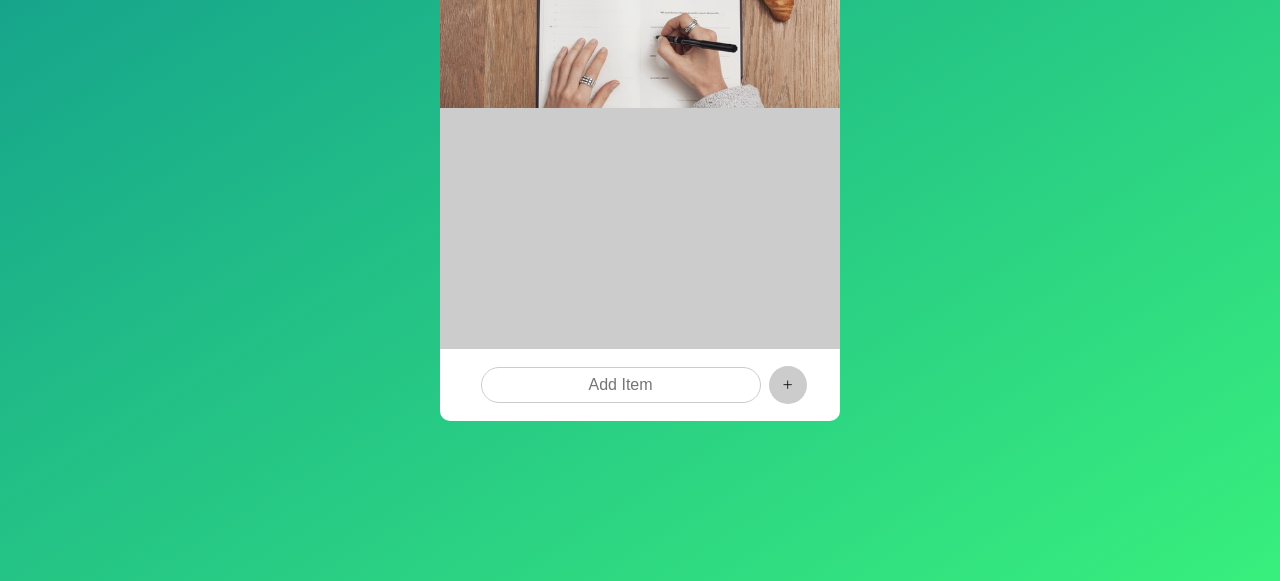
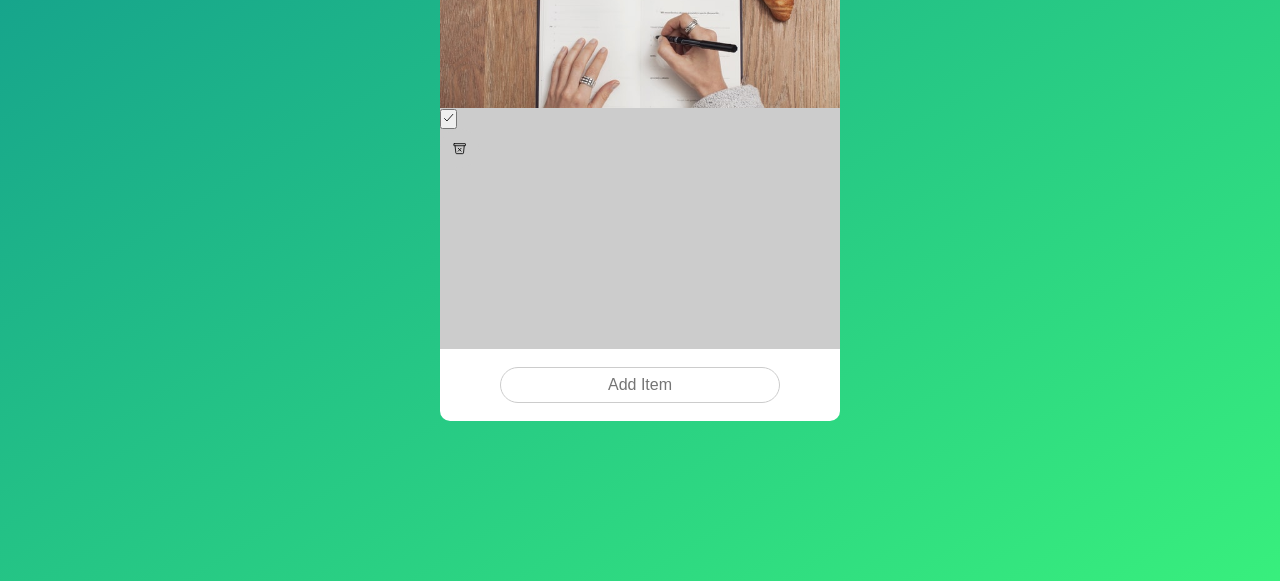
Before and after one commit to Chris-Mugumwa/todo-list-app, a plain HTML site: page index.html in a window 1280 px wide. Both pictures are taken after a click on the button 787 px from the left and 603 px from the top of the page. Shown: the part 219-800 px from the top of the page. Drawn offline with nearby package versions, Linux system fonts and the light colour scheme.

Commit message:
Need to fix a few bugs

```diff
--- a/app.js
+++ b/app.js
@@ -11,13 +11,25 @@ button.addEventListener('click', todoAdd);
 //functions
 
 function todoAdd(e) {
-    //preventing the form form submitting
-    event.preventDefault();
-    //Todo Div
-    const mainTodo = document.createElement('div');
-    mainTodo.classList.add('todo');
-    //create Li
-    const mainList = document.createElement('li');
-    mainList = 'hey';
-    mainList.classList.add('main__items');
+	//preventing the form form submitting
+	event.preventDefault();
+	//todo Div
+	const todoDiv = document.createElement('div');
+	todoDiv.classList.add('todo');
+	//create Li
+	const newTodo = document.createElement('li');
+	newTodo.innerText = this.value;
+	newTodo.classList.add('main__item');
+    todoDiv.appendChild(newTodo);
+    //completed button
+    const completeButton = document.createElement('button');
+    completeButton.innerHTML = '<ion-icon name="checkmark"></ion-icon>';
+    completeButton.classList.add("complete-btn");
+    todoDiv.appendChild(completeButton);
+    //delete button
+    const deleteButton = document.querySelector('button');
+    deleteButton.innerHTML = '<ion-icon name="trash-bin-outline"></ion-icon>';
+    todoDiv.appendChild(deleteButton);
+    //append
+    list.appendChild(todoDiv);
 }
--- a/css/output.css
+++ b/css/output.css
@@ -11,7 +11,7 @@ html {
 }
 
 body {
-	font-family: 'Montserrat' sans-serif;
+	font-family: 'Montserrat'sans-serif;
 	font-size: 62.5%;
 	line-height: 1.6;
 	height: 100vh;
@@ -67,8 +67,8 @@ body {
 }
 
 .main__bottom {
-  height: 15%;
-  display: flex;
+	height: 15%;
+	display: flex;
 	justify-content: center;
 	align-items: center;
 }
```
Also changed, not shown: dist/app.dev.js (+18 -8 lines).
